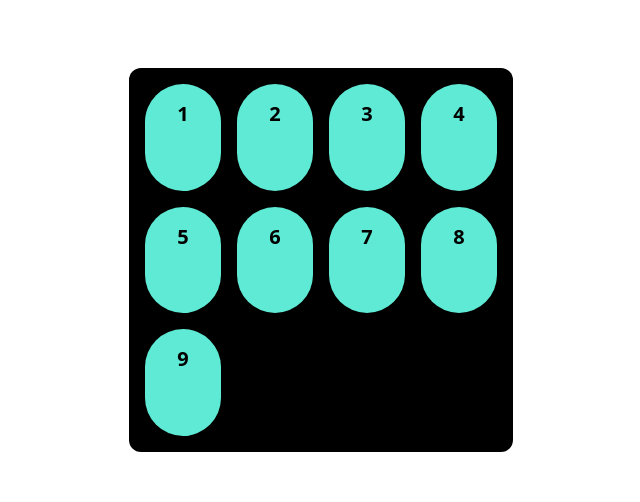
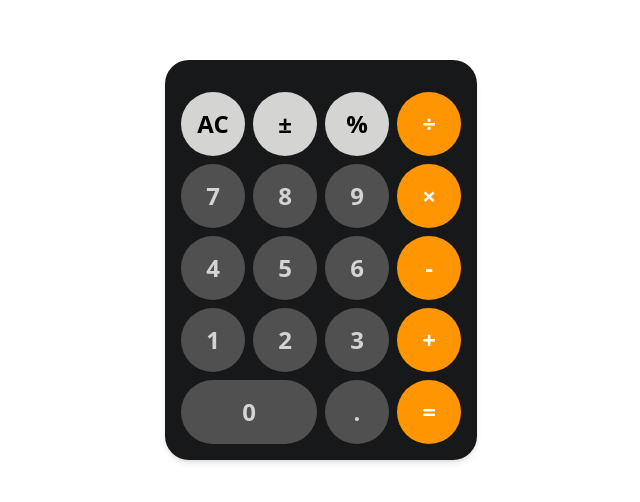
Before and after one commit to kharisfadillah/learn-tailwind, a React (Vite) app: page /kalkulator in a window 1280 px wide. Shown: the part 140-642 px from the top of the page, without its empty margins (319-959 px from the left). Built offline with nearby package versions, Linux system fonts and the light colour scheme.

Commit message:
fix kalkulator

```diff
--- a/src/App.jsx
+++ b/src/App.jsx
@@ -8,6 +8,7 @@ import LandingPage from "./pages/LandingPage";
 import Flex from "./pages/Flex";
 import Grid from "./pages/Grid";
 import Kalkulator from "./pages/Kalkulator";
+import Calculator from "./pages/Calculator";
 
 function App() {
 
@@ -22,6 +23,7 @@ function App() {
         <Route path="/grid" element={<Grid />} />
         <Route path="/landing-page" element={<LandingPage />} />
         <Route path="/kalkulator" element={<Kalkulator />} />
+        <Route path="/calculator" element={<Calculator />} />
         <Route path="*" element={<NotFound />} />
       </Routes>
     </BrowserRouter>
--- /dev/null
+++ b/src/pages/Calculator.jsx
@@ -0,0 +1,43 @@
+import { useState } from "react";
+
+export default function Calculator() {
+    const [input, setInput] = useState("");
+
+    const handleClick = (value) => {
+        setInput((prev) => prev + value);
+    };
+
+    const handleClear = () => {
+        setInput("");
+    };
+
+    const handleCalculate = () => {
+        try {
+            setInput(eval(input).toString());
+        } catch {
+            setInput("Error");
+        }
+    };
+
+    return (
+        <div className="flex justify-center items-center h-screen bg-gray-100">
+            <div className="bg-white p-6 rounded-lg shadow-lg w-80">
+                <div className="mb-4 p-4 text-right bg-gray-200 rounded text-xl font-mono">{input}</div>
+                <div className="grid grid-cols-4 gap-1">
+                    {["7", "8", "9", "/", "4", "5", "6", "*", "1", "2", "3", "-", "0", ".", "=", "+"].map((item) => (
+                        <button
+                            key={item}
+                            className="p-4 bg-gray-300 rounded-full text-xl font-bold hover:bg-gray-400"
+                            onClick={() => (item === "=" ? handleCalculate() : handleClick(item))}
+                        >
+                            {item}
+                        </button>
+                    ))}
+                    <button className="col-span-4 p-4 bg-red-500 text-white rounded font-bold hover:bg-red-600" onClick={handleClear}>
+                        Clear
+                    </button>
+                </div>
+            </div>
+        </div>
+    );
+}
--- a/src/pages/Home.jsx
+++ b/src/pages/Home.jsx
@@ -28,6 +28,9 @@ export default function Home() {
             <a href="/kalkulator" className="mt-4 px-4 py-2 bg-blue-500 text-white rounded-lg hover:bg-blue-600">
                 Kalkulator
             </a>
+            <a href="/calculator" className="mt-4 px-4 py-2 bg-blue-500 text-white rounded-lg hover:bg-blue-600">
+                Calculator
+            </a>
         </div>
     );
 }
--- a/src/pages/Kalkulator.jsx
+++ b/src/pages/Kalkulator.jsx
@@ -1,49 +1,116 @@
 import PropTypes from "prop-types";
-import { useEffect } from "react";
+import { useEffect, useState } from "react";
 
 // function Screen() {
 //   return <div className="w-32"></div>;
 // }
 
-const Tombol = ( { label } ) => {
+const TombolFungsi = ({ label }) => {
   return (
-    <div className="bg-teal-300 rounded-full text-center align-middle p-4 text-xl font-bold">
+    <button className="p-4 rounded-full w-16 h-16 text-2xl font-bold bg-[#d4d4d2] hover:bg-gray-400">
       {label}
-    </div>
+    </button>
   );
 }
 
-Tombol.propTypes = {
+TombolFungsi.propTypes = {
   label: PropTypes.string.isRequired,
 }
 
-// const MyItem = ({ label, color }) => {
-//   return <div className={`${color} p-4 rounded-lg`}>{label}</div>;
-// };
+const TombolAngka = ({ label, onClick }) => {
+  return (
+    <button
+      key={label}
+      className="p-4 rounded-full w-16 h-16 text-2xl text-[#D4D4D2] font-bold bg-[#505050] hover:bg-[#888886]"
+      onClick={() => onClick(label)}
+    >
+      {label}
+    </button>
+  );
+}
 
-// MyItem.propTypes = {
-//   label: PropTypes.string.isRequired,
-//   color: PropTypes.string.isRequired,
-// };
+TombolAngka.propTypes = {
+  label: PropTypes.string.isRequired,
+  onClick: PropTypes.func.isRequired,
+}
+
+const TombolOperasi = ({ label }) => {
+  return (
+    <button className="p-4 rounded-full w-16 h-16 text-2xl font-bold text-white bg-[#FF9500] hover:bg-[#A85A00]">
+      {label}
+    </button>
+  );
+}
+
+TombolOperasi.propTypes = {
+  label: PropTypes.string.isRequired,
+}
+
+const TombolNol = () => {
+  return (
+    <button className="p-4 rounded-full h-16 text-2xl text-[#D4D4D2] font-bold bg-[#505050] hover:bg-[#888886] col-span-2">
+      0
+    </button>
+  );
+}
 
 export default function Kalkulator() {
   useEffect(() => {
     document.title = "Belajar Tailwind - Kalkulator";
   }, []);
 
+  const [input, setInput] = useState("");
+  // const [result, setResult] = useState("");
+
+  const handleClick = (value) => {
+    setInput((prev) => prev + value);
+  };
+
+  // const handleClear = () => {
+  //   setInput("");
+  // };
+
   return (
-    <div className="flex h-screen items-center justify-center">
-      <div className="grid grid-cols-4 h-96 w-96 bg-black p-4 rounded-xl gap-4">
-        <Tombol label="1" />
-        <Tombol label="2" />
+    <div className="flex justify-center items-center h-screen">
+      {/* <div className="flex h-screen items-center justify-center"> */}
+      <div className="bg-[#17181A] p-4 rounded-3xl shadow-md max-w-fit">
+        <div className="mt-4 rounded-lg text-xl text-right text-[#828282]">{input}</div>
+        {/* <div className="rounded-lg text-3xl text-right text-[#D4D4D2]">{result}</div> */}
+        <div className="mt-4 grid grid-cols-4 gap-2">
+          <TombolFungsi label="AC" />
+          <TombolFungsi label="±" />
+          <TombolFungsi label="%" />
+          <TombolOperasi label="÷" />
+          <TombolAngka label="7" onClick={handleClick} />
+          <TombolAngka label="8" onClick={handleClick} />
+          <TombolAngka label="9" onClick={handleClick} />
+          <TombolOperasi label="×" />
+          <TombolAngka label="4" onClick={handleClick} />
+          <TombolAngka label="5" onClick={handleClick} />
+          <TombolAngka label="6" onClick={handleClick} />
+          <TombolOperasi label="-" />
+          <TombolAngka label="1" onClick={handleClick} />
+          <TombolAngka label="2" onClick={handleClick} />
+          <TombolAngka label="3" onClick={handleClick} />
+          <TombolOperasi label="+" />
+          <TombolNol />
+          <TombolAngka label="." />
+          <TombolOperasi label="=" />
+          {/* <TombolFungsi label="AC" />
+          <TombolFungsi label="±" />
+          <TombolFungsi label="%" />
+          <TombolOperasi label="÷" /> */}
+          {/* <Tombol label="2" />
           <Tombol label="3" />
           <Tombol label="4" />
           <Tombol label="5" />
           <Tombol label="6" />
           <Tombol label="7" />
           <Tombol label="8" />
-        <Tombol label="9" />
+          <Tombol label="9" /> */}
         </div>
+      </div>
+
     </div>
   );
 }
```
Lines whose indentation alone changed are shown as unchanged.
